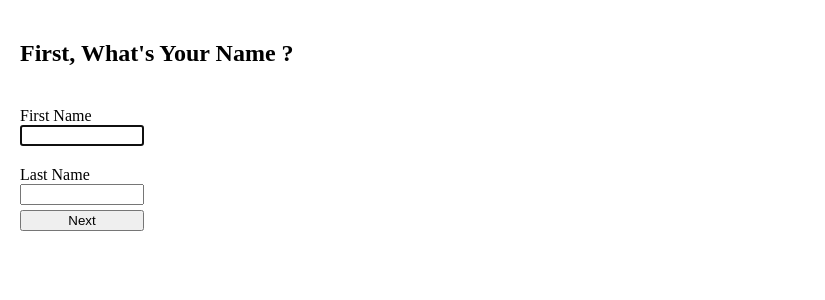
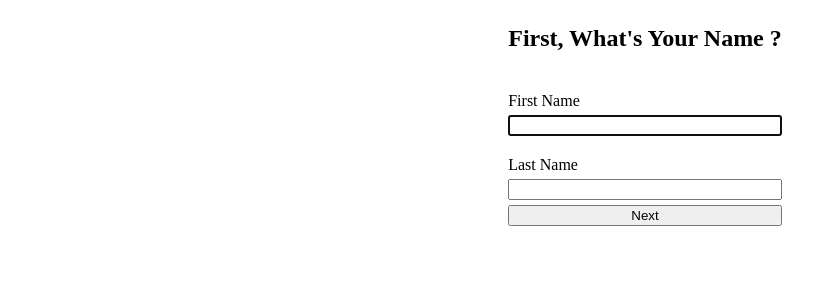
Before and after one commit to Ayush-Noorani/octalogic-assessment, a React (Create React App) app in the folder frontend/: page / in a window 1280 px wide. Shown: the top 300 px of the page, without its empty margins (0-825 px from the left). Built offline with nearby package versions, Linux system fonts and the light colour scheme.

Commit message:
Add headers and basic css

```diff
--- a/frontend/src/App.js
+++ b/frontend/src/App.js
@@ -1,5 +1,4 @@
 import React, { useState } from "react";
-import "./index.css";
 import { useNavigationFormSteps } from "./hooks/useNavigateFormSteps";
 import Name from "./components/Name";
 import NumberOfWheels from "./components/NumberOfWheels";
@@ -54,7 +53,6 @@ function App() {
   const submitBooking = async () => {
     setLoading(true);
     try {
-      console.log("CAlling");
       const response = await fetch(`http://localhost:3001/confirmBooking`, {
         method: "POST",
         headers: {
@@ -83,10 +81,10 @@ function App() {
   };
 
   return (
-    <div>
+    <div className="main">
       {loading && <h2>Submitting Booking Form ... </h2>}
       {!loading && (
-        <>
+        <div className="formDiv">
           <form onSubmit={onSubmit}>
             <div>
               {isBookingConfirmed ? (
@@ -102,7 +100,7 @@ function App() {
                   <div style={{ marginTop: "5px" }}>
                     <button
                       type="submit"
-                      style={{ width: "10%" }}
+                      style={{ width: "100%" }}
                       disabled={isCheckingForAvailability}
                     >
                       {currentFormStep == formLength - 1 ? "Submit" : "Next"}
@@ -112,7 +110,7 @@ function App() {
               )}
             </div>
           </form>
-        </>
+        </div>
       )}
     </div>
   );
--- a/frontend/src/components/BookingDate.jsx
+++ b/frontend/src/components/BookingDate.jsx
@@ -69,7 +69,7 @@ const BookingDate = ({
         {loading && <h3>Checking for availability ... </h3>}
         {!loading && (
           <>
-            <div>
+            <div className="InputDiv">
               <label>From: </label>
               <input
                 type="date"
@@ -78,7 +78,7 @@ const BookingDate = ({
                 onChange={handleDateSelection}
               />
             </div>
-            <div>
+            <div className="InputDiv">
               <label>To: </label>
               <input
                 type="date"
--- a/frontend/src/components/Name.jsx
+++ b/frontend/src/components/Name.jsx
@@ -2,9 +2,12 @@ import React from "react";
 
 const Name = ({ updateBookingInformation }) => {
   return (
-    <div style={{ display: "flex", flexDirection: "column", gap: "20px" }}>
+    <div
+      style={{ display: "flex", flexDirection: "column", gap: "20px" }}
+      className="step1div"
+    >
       <h2>First, What's Your Name ?</h2>
-      <div style={{ display: "flex", flexDirection: "column", width: "10%" }}>
+      <div className="InputDiv">
         <label>First Name</label>
         <input
           type="text"
@@ -16,7 +19,7 @@ const Name = ({ updateBookingInformation }) => {
           }
         />
       </div>
-      <div style={{ display: "flex", flexDirection: "column", width: "10%" }}>
+      <div className="InputDiv">
         <label>Last Name</label>
         <input
           type="text"
--- a/frontend/src/components/VehicleModel.jsx
+++ b/frontend/src/components/VehicleModel.jsx
@@ -21,6 +21,7 @@ const VehicleModel = ({ VehicleType, updateBookingInformation }) => {
 
   return (
     <div style={{ display: "flex", flexDirection: "column", gap: "5px" }}>
+      <h2>Vehicle Model</h2>
       {loading && <h3>Please wait ... </h3>}
       {!loading && (
         <>
--- a/frontend/src/components/VehicleType.jsx
+++ b/frontend/src/components/VehicleType.jsx
@@ -21,6 +21,7 @@ const VehicleType = ({ Wheels, updateBookingInformation }) => {
 
   return (
     <div style={{ display: "flex", flexDirection: "column", gap: "5px" }}>
+      <h2>Type of Vehicle</h2>
       {loading && <h3>Please wait ... </h3>}
       {!loading && (
         <>
--- a/frontend/src/index.css
+++ b/frontend/src/index.css
@@ -1,7 +1,29 @@
-@tailwind base;
-@tailwind components;
-@tailwind utilities;
+body {
+  margin: 0;
+  padding: 0;
+  width: 100%; /* Adjust the margin as needed */
+}
 
-body {
-  margin: 20px; /* Adjust the margin as needed */
+.main {
+  width: 100%;
+  height: 100%;
+  margin: 5px;
+  display: flex;
+  flex-direction: column;
+  align-items: center;
+  justify-items: center;
 }
+
+.formDiv {
+  width: 100%;
+  display: flex;
+  flex-direction: column;
+  align-items: center;
+  justify-items: center;
+}
+
+.InputDiv {
+  display: flex;
+  flex-direction: column;
+  gap: 5px;
+}
```
